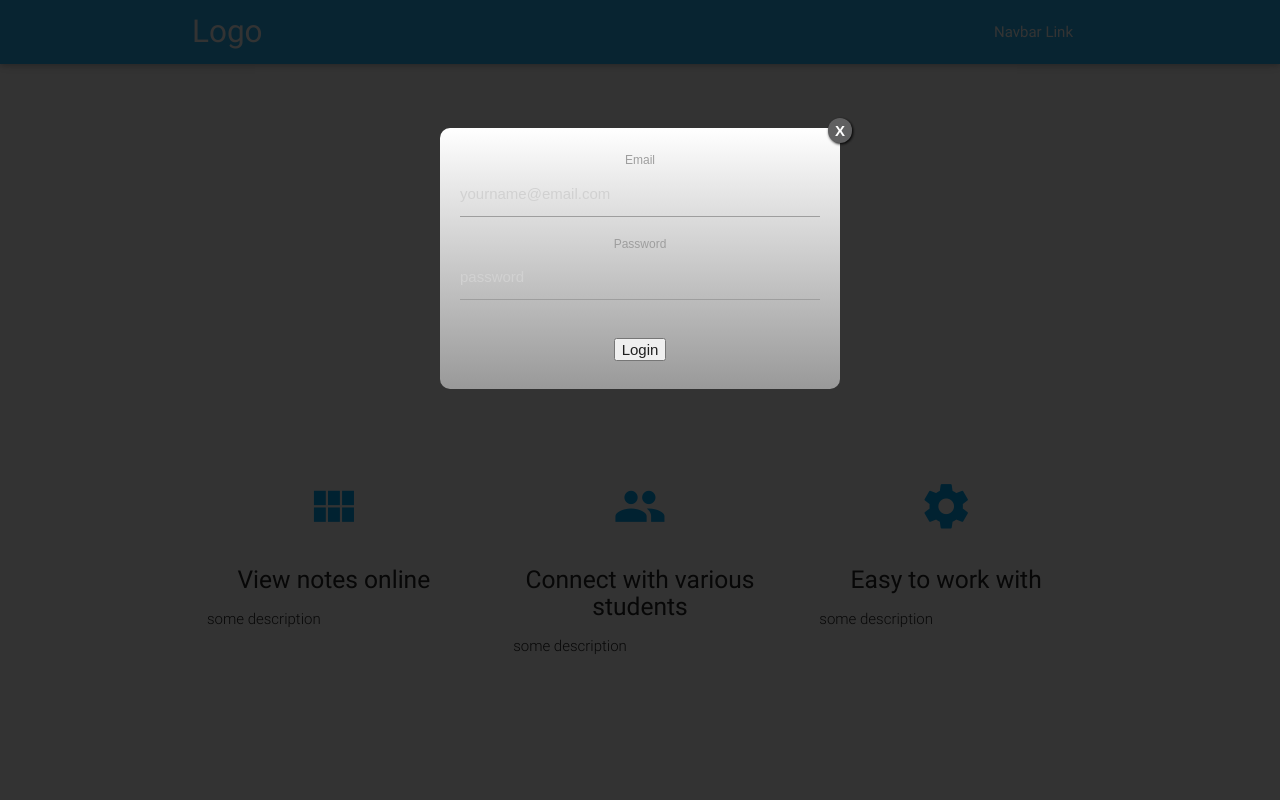
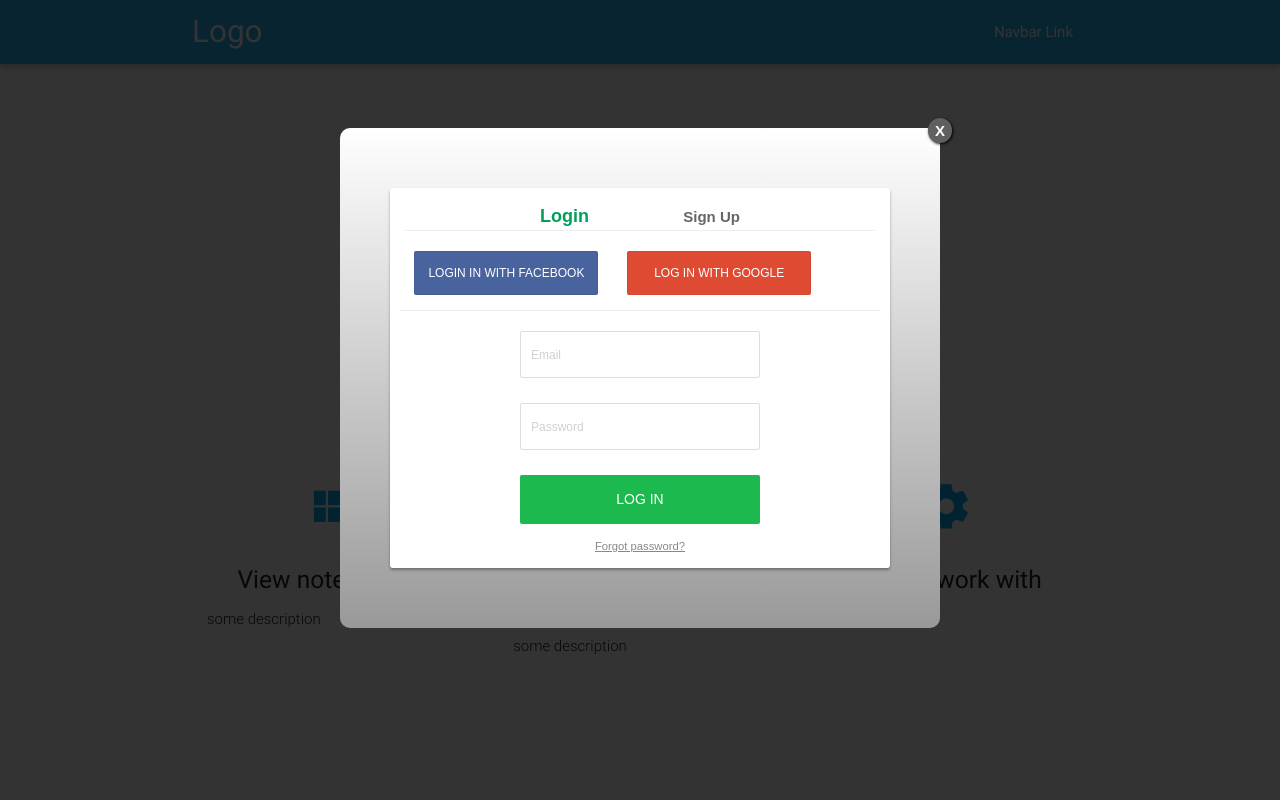
Before and after one commit to ag22494/summerproject, a plain HTML site: page index.html in a window 1280 px wide. Both pictures are taken after a click on the link "GET STARTED". Shown: the top 800 px of the page. Drawn offline with nearby package versions, Linux system fonts and the light colour scheme; files whose address does not match are found by name.

Commit message:
first blood

```diff
--- /dev/null
+++ b/css/login.css
@@ -0,0 +1,119 @@
+
+.login-box{
+  position:relative;
+  margin: 10px auto;
+  width: 500px;
+  height: 380px;
+  background-color: #fff;
+  padding: 10px;
+  border-radius: 3px;
+  -webkit-box-shadow: 0px 2px 3px 0px rgba(0,0,0,0.33);
+-moz-box-shadow: 0px 2px 3px 0px rgba(0,0,0,0.33);
+box-shadow: 0px 2px 3px 0px rgba(0,0,0,0.33);
+}
+.lb-header{
+  position:relative;
+  color: #00415d;
+  margin: 5px 5px 10px 5px;
+  padding-bottom:10px;
+  border-bottom: 1px solid #eee;
+  text-align:center;
+  height:28px;
+}
+.lb-header a{
+  margin: 0 25px;
+  padding: 0 20px;
+  text-decoration: none;
+  color: #666;
+  font-weight: bold;
+  font-size: 15px;
+  -webkit-transition: all 0.1s linear;
+  -moz-transition: all 0.1s linear;
+  transition: all 0.1s linear;
+}
+.lb-header .active{
+  color: #029f5b;
+  font-size: 18px;
+}
+.social-login{
+  position:relative;
+  float: left;
+  width: 100%;
+  height:auto;
+  padding: 10px 0 15px 0;
+  border-bottom: 1px solid #eee;
+}
+.social-login a{
+  position:relative;
+  float: left;
+  width:calc(40% - 8px);
+  text-decoration: none;
+  color: #fff;
+  border: 1px solid rgba(0,0,0,0.05);
+  padding: 12px;
+  border-radius: 2px;
+  font-size: 12px;
+  text-transform: uppercase;
+  margin: 0 3%;
+  text-align:center;
+}
+.social-login a i{
+  position: relative;
+  float: left;
+  width: 20px;
+  top: 2px;
+}
+.social-login a:first-child{
+  background-color: #49639F;
+}
+.social-login a:last-child{
+  background-color: #DF4A32;
+}
+.email-login,.email-signup{
+  position:relative;
+  float: left;
+  width: 100%;
+  height:auto;
+  margin-top: 20px;
+  text-align:center;
+}
+.u-form-group{
+  width:100%;
+  margin-bottom: 10px;
+}
+.u-form-group input[type="email"],
+.u-form-group input[type="password"]{
+  width: calc(50% - 22px);
+  height:45px;
+  outline: none;
+  border: 1px solid #ddd;
+  padding: 0 10px;
+  border-radius: 2px;
+  color: #333;
+  font-size:0.8rem;
+  -webkit-transition:all 0.1s linear;
+  -moz-transition:all 0.1s linear;
+  transition:all 0.1s linear;
+}
+.u-form-group input:focus{
+  border-color: #358efb;
+}
+.u-form-group button{
+  width:50%;
+  background-color: #1CB94E;
+  border: none;
+  outline: none;
+  color: #fff;
+  font-size: 14px;
+  font-weight: normal;
+  padding: 14px 0;
+  border-radius: 2px;
+  text-transform: uppercase;
+}
+.forgot-password{
+  width:50%;
+  text-align: left;
+  text-decoration: underline;
+  color: #888;
+  font-size: 0.75rem;
+}
--- a/css/style.css
+++ b/css/style.css
@@ -43,7 +43,8 @@
 }
 
 .modalDialog > div {
-	width: 400px;
+	height: 500px;
+  width: 600px;
 	position: relative;
 	margin: 10% auto;
 	padding: 5px 20px 13px 20px;
--- a/index.html
+++ b/index.html
@@ -9,6 +9,8 @@
   <link href="https://fonts.googleapis.com/icon?family=Material+Icons" rel="stylesheet">
   <link href="css/materialize.css" type="text/css" rel="stylesheet" media="screen,projection"/>
   <link href="css/style.css" type="text/css" rel="stylesheet" media="screen,projection"/>
+  <link href="css/login.css" type="text/css" rel="stylesheet" media="screen,projection"/>
+
 
 </head>
 <body>
@@ -42,23 +44,51 @@
       <div id="openModal" class="modalDialog">
       	<div>
       		<a href="#close" title="Close" class="close">X</a>
-
-          <section class="loginform cf">
-        		<form name="login" action="index_submit" method="get" accept-charset="utf-8">
-        			<ul>
-        				<li>
-        					<label for="usermail">Email</label>
-        					<input type="email" name="usermail" placeholder="yourname@email.com" required>
-        				</li>
-        				<li>
-        					<label for="password">Password</label>
-        					<input type="password" name="password" placeholder="password" required></li>
-        				<li>
-        				<br>	<input type="submit" value="Login">
-        				</li>
-        			</ul>
-        		</form>
-        	</section>
+<br><br>
+          <div class="login-box">
+    <div class="lb-header">
+      <a href="#" class="active" id="login-box-link">Login</a>
+      <a href="#" id="signup-box-link">Sign Up</a>
+    </div>
+    <div class="social-login">
+      <a href="#">
+        <i class="fa fa-facebook fa-lg"></i>
+        Login in with facebook
+      </a>
+      <a href="#">
+        <i class="fa fa-google-plus fa-lg"></i>
+        log in with Google
+      </a>
+    </div>
+    <form class="email-login">
+      <div class="u-form-group">
+        <input type="email" placeholder="Email"/>
+      </div>
+      <div class="u-form-group">
+        <input type="password" placeholder="Password"/>
+      </div>
+      <div class="u-form-group">
+        <button>Log in</button>
+      </div>
+      <div class="u-form-group">
+        <a href="#" class="forgot-password">Forgot password?</a>
+      </div>
+    </form>
+    <form class="email-signup">
+      <div class="u-form-group">
+        <input type="email" placeholder="Email"/>
+      </div>
+      <div class="u-form-group">
+        <input type="password" placeholder="Password"/>
+      </div>
+      <div class="u-form-group">
+        <input type="password" placeholder="Confirm Password"/>
+      </div>
+      <div class="u-form-group">
+        <button>Sign Up</button>
+      </div>
+    </form>
+  </div>
 
       	</div>
       </div>
@@ -168,6 +198,7 @@
   <script src="https://code.jquery.com/jquery-2.1.1.min.js"></script>
   <script src="../../bin/materialize.js"></script>
   <script src="js/init.js"></script>
+  <script src="js/login.js"></script>
 
   </body>
 </html>
--- /dev/null
+++ b/js/login.js
@@ -0,0 +1,13 @@
+$(".email-signup").hide();
+$("#signup-box-link").click(function(){
+  $(".email-login").fadeOut(100);
+  $(".email-signup").delay(100).fadeIn(100);
+  $("#login-box-link").removeClass("active");
+  $("#signup-box-link").addClass("active");
+});
+$("#login-box-link").click(function(){
+  $(".email-login").delay(100).fadeIn(100);;
+  $(".email-signup").fadeOut(100);
+  $("#login-box-link").addClass("active");
+  $("#signup-box-link").removeClass("active");
+});
```
